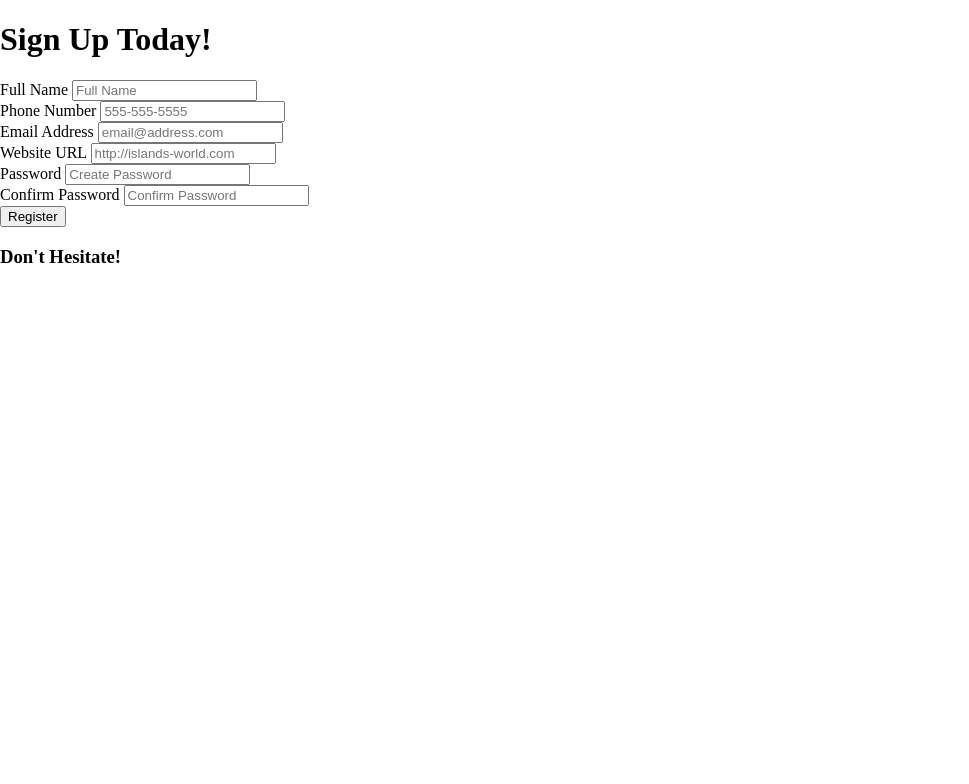
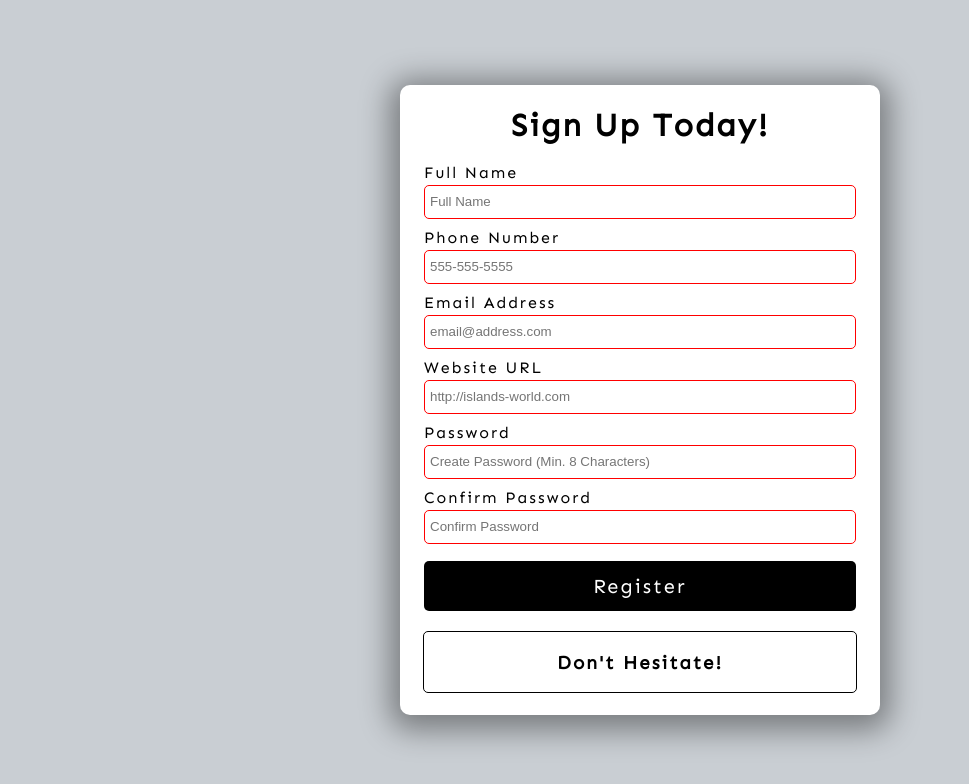
Before and after one commit to islandhuynh/form-validation, a plain HTML site: page index.html in a window 1280 px wide. Shown: the whole page, without its empty margins (0-969 px from the left). Drawn offline with Linux system fonts and the light colour scheme.

Commit message:
form styling and HTML validation complete

```diff
--- a/index.html
+++ b/index.html
@@ -15,32 +15,32 @@
             <!-- Full Name -->
             <div class="form-group">
                 <label for="name">Full Name</label>
-                <input type="text" id="name" placeholder="Full Name">
+                <input type="text" id="name" placeholder="Full Name" required minlength="3" maxlength="100">
             </div>
             <!-- Phone Number -->
             <div class="form-group">
                 <label for="phone">Phone Number</label>
-                <input type="tel" id="phone" placeholder="555-555-5555">
+                <input type="tel" id="phone" placeholder="555-555-5555" required pattern="[0-9]{3}-[0-9]{3}-[0-9]{4}">
             </div>
             <!-- Email Address -->
             <div class="form-group">
                 <label for="email">Email Address</label>
-                <input type="email" id="email" placeholder="email@address.com">
+                <input type="email" id="email" placeholder="email@address.com" required>
             </div>
             <!-- Website URL -->
             <div class="form-group">
                 <label for="website">Website URL</label>
-                <input type="url" id="website" placeholder="http://islands-world.com">
+                <input type="url" id="website" placeholder="http://islands-world.com" required>
             </div>
             <!-- Password -->
             <div class="form-group">
                 <label for="password1">Password</label>
-                <input type="password" id="password1" placeholder="Create Password">
+                <input type="password" id="password1" placeholder="Create Password (Min. 8 Characters)" required pattern="^(?=.*\d)(?=.*[a-z])(?=.*[A-Z])(?=.*[a-zA-Z]).{8,}$" title="Please include at least 1 uppercase character, 1 lowercase character, and 1 number.">
             </div>
             <!-- Confirm Password -->
             <div class="form-group">
                 <label for="password2">Confirm Password</label>
-                <input type="password" id="password2" placeholder="Confirm Password">
+                <input type="password" id="password2" placeholder="Confirm Password" required pattern="^(?=.*\d)(?=.*[a-z])(?=.*[A-Z])(?=.*[a-zA-Z]).{8,}$">
             </div>
             <button type="submit">Register</button>
         </form>
--- a/style.css
+++ b/style.css
@@ -1,3 +1,4 @@
+@import url("https://fonts.googleapis.com/css2?family=Sen&display=swap");
 
 html {
   box-sizing: border-box;
@@ -6,4 +7,87 @@ html {
 body {
   margin: 0;
   min-height: 100vh;
+  font-family: Sen, sans-serif;
+  letter-spacing: 2px;
+  display: flex;
+  align-items: center;
+  justify-content: center;
+  background-color: #c9ced3;
 }
+
+.container {
+  width: 480px;
+  height: 630px;
+  background: white;
+  display: flex;
+  flex-direction: column;
+  align-items: center;
+  border-radius: 10px;
+  box-shadow: 0 5px 30px 10px rgba(0, 0, 0, 0.4);
+}
+
+/* Form */
+form {
+  width: 90%;
+}
+
+.form-group {
+  height: 65px;
+}
+
+label {
+  position: relative;
+  bottom: 3px;
+}
+
+input {
+  width: 100%;
+  height: 34px;
+  padding: 5px;
+  border: 1px solid black;
+  border-radius: 5px;
+  outline: none;
+  box-sizing: border-box;
+  transition: all 0.3s;
+}
+
+input:valid {
+  border: 1px solid green;
+}
+
+input:invalid {
+  border: 1px solid red;
+}
+
+button {
+  cursor: pointer;
+  color: white;
+  background: black;
+  border: none;
+  border-radius: 5px;
+  height: 50px;
+  width: 100%;
+  font-family: Sen, sans-serif;
+  font-size: 20px;
+  letter-spacing: 2px;
+  margin-top: 5px;
+}
+
+button:hover {
+  filter: brightness(200%);
+  background: rgb(22, 22, 22);
+}
+
+button:focus {
+  outline: none;
+}
+
+.message-container {
+  border: 1px solid black;
+  border-radius: 5px;
+  width: 90%;
+  margin-top: 20px;
+  display: flex;
+  justify-content: center;
+  color: black;
+}
```
